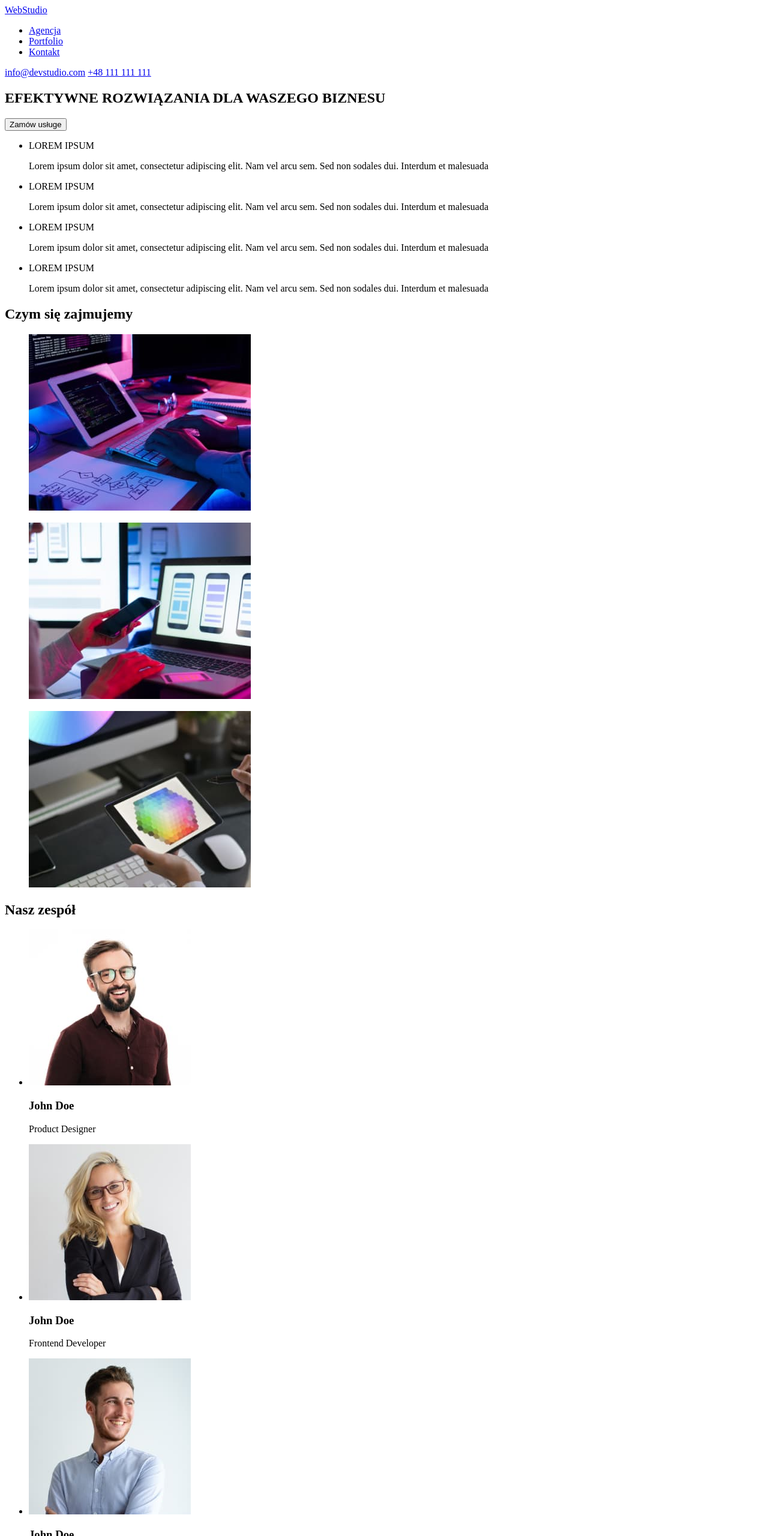
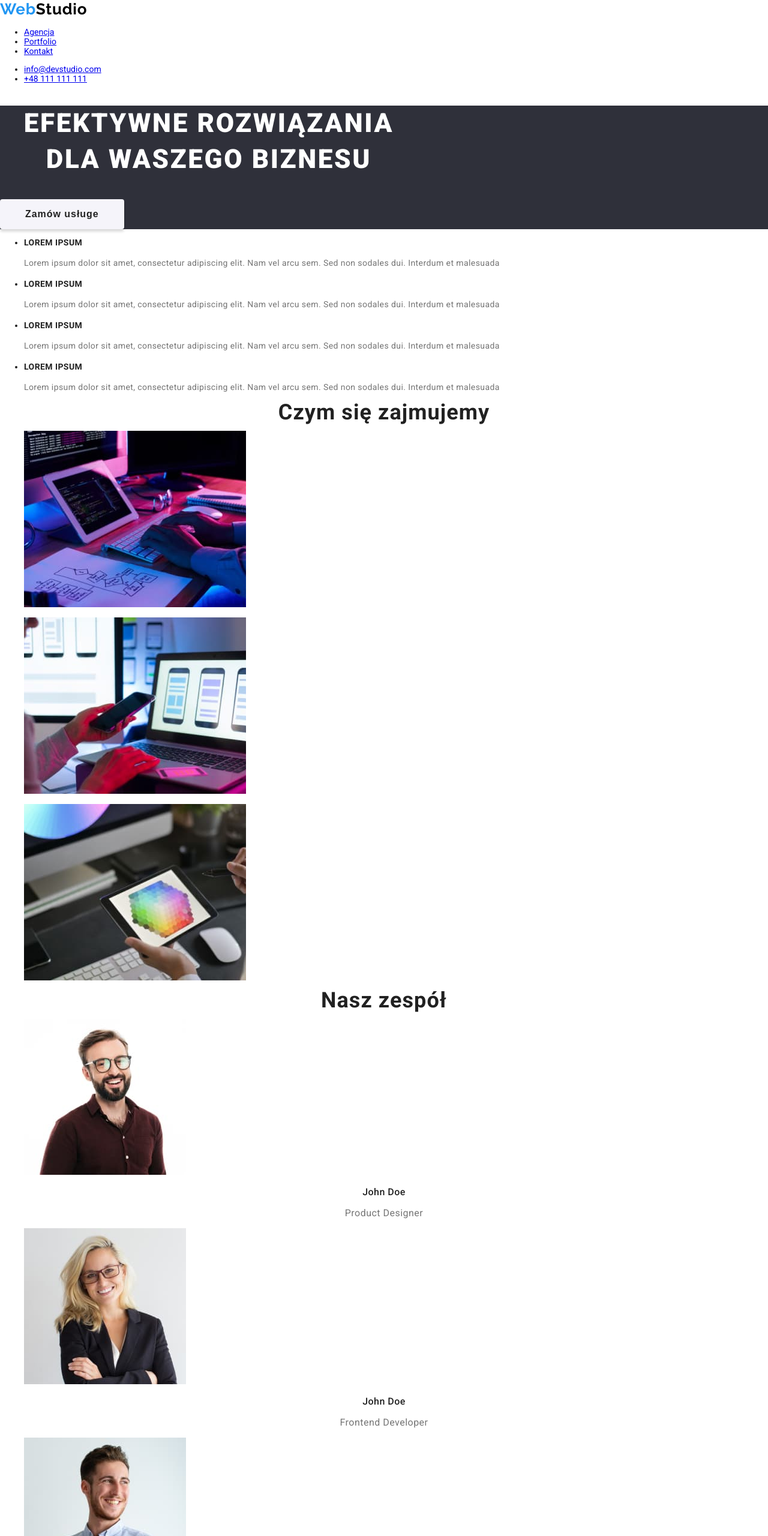
Before and after one commit to sylwiabruszewska/goit-markup-hw-02, a plain HTML site: page index.html in a window 1280 px wide. Shown: the top 2560 px of the page at 60% size. Drawn offline with Linux system fonts and the light colour scheme.

Commit message:
updated index file

```diff
--- a/index.html
+++ b/index.html
@@ -4,54 +4,77 @@
     <meta charset="UTF-8" />
     <meta http-equiv="X-UA-Compatible" content="IE=edge" />
     <meta name="viewport" content="width=device-width, initial-scale=1.0" />
+    <link rel="preconnect" href="https://fonts.googleapis.com" />
+    <link rel="preconnect" href="https://fonts.gstatic.com" crossorigin />
+    <link
+      href="https://fonts.googleapis.com/css2?family=Raleway:wght@700&family=Roboto:wght@400;500;700;900&display=swap"
+      rel="stylesheet"
+    />
+    <link rel="stylesheet" href="css/styles.css" />
     <title>Studio</title>
   </head>
   <body>
     <header>
-      <a href="index.html"><span>Web</span>Studio</a>
+      <a class="logo-text" href="index.html"
+        ><span class="logo-text-color">Web</span>Studio</a
+      >
       <nav>
         <ul>
-          <li><a href="#">Agencja</a></li>
-          <li><a href="#">Portfolio</a></li>
-          <li><a href="#">Kontakt</a></li>
+          <li><a class="main-nav-link" href="#">Agencja</a></li>
+          <li>
+            <a class="main-nav-link" href="./portfolio.html">Portfolio</a>
+          </li>
+          <li><a class="main-nav-link" href="#">Kontakt</a></li>
         </ul>
       </nav>
-      <a href="mailto:info@devstudio.com">info@devstudio.com</a>
-      <a href="tel:+48111111111">+48 111 111 111</a>
+      <ul>
+        <li>
+          <a class="main-nav-contact-link" href="mailto:info@devstudio.com"
+            >info@devstudio.com</a
+          >
+        </li>
+        <li>
+          <a class="main-nav-contact-link" href="tel:+48111111111"
+            >+48 111 111 111</a
+          >
+        </li>
+      </ul>
     </header>
     <main>
       <!-- HERO -->
-      <section>
-        <h1>EFEKTYWNE ROZWIĄZANIA DLA WASZEGO BIZNESU</h1>
-        <button type="button">Zamów usługe</button>
+      <section class="hero-section">
+        <h1 class="hero-heading">EFEKTYWNE ROZWIĄZANIA DLA WASZEGO BIZNESU</h1>
+        <button class="button-style button-hero" type="button">
+          Zamów usługe
+        </button>
       </section>
       <!-- OPIS -->
       <div>
         <ul>
           <li>
-            <p>LOREM IPSUM</p>
-            <p>
+            <p class="card-title">LOREM IPSUM</p>
+            <p class="card-text">
               Lorem ipsum dolor sit amet, consectetur adipiscing elit. Nam vel
               arcu sem. Sed non sodales dui. Interdum et malesuada
             </p>
           </li>
           <li>
-            <p>LOREM IPSUM</p>
-            <p>
+            <p class="card-title">LOREM IPSUM</p>
+            <p class="card-text">
               Lorem ipsum dolor sit amet, consectetur adipiscing elit. Nam vel
               arcu sem. Sed non sodales dui. Interdum et malesuada
             </p>
           </li>
           <li>
-            <p>LOREM IPSUM</p>
-            <p>
+            <p class="card-title">LOREM IPSUM</p>
+            <p class="card-text">
               Lorem ipsum dolor sit amet, consectetur adipiscing elit. Nam vel
               arcu sem. Sed non sodales dui. Interdum et malesuada
             </p>
           </li>
           <li>
-            <p>LOREM IPSUM</p>
-            <p>
+            <p class="card-title">LOREM IPSUM</p>
+            <p class="card-text">
               Lorem ipsum dolor sit amet, consectetur adipiscing elit. Nam vel
               arcu sem. Sed non sodales dui. Interdum et malesuada
             </p>
@@ -60,12 +83,12 @@
       </div>
       <!-- CZYM SIĘ ZAJMUJEMY -->
       <section>
-        <h2>Czym się zajmujemy</h2>
+        <h2 class="section-heading">Czym się zajmujemy</h2>
 
         <figure>
           <img
             src="images/work1.jpg"
-            alt="Programista pisze kod na komputerze"
+            alt="Człowiek pisze na klawiaturze"
             width="370"
             height="294"
           />
@@ -73,7 +96,7 @@
         <figure>
           <img
             src="images/work2.jpg"
-            alt="Projektant dostosowuje projekt do urządzeń mobilnych"
+            alt="Człowiek trzyma telefon"
             width="370"
             height="294"
           />
@@ -81,7 +104,7 @@
         <figure>
           <img
             src="images/work3.jpg"
-            alt="Projektant wybiera odpowiedni kolor z palety"
+            alt="Człowiek trzyma tablet"
             width="370"
             height="294"
           />
@@ -89,62 +112,80 @@
       </section>
       <!-- NASZ ZESPÓŁ -->
       <section>
-        <h2>Nasz zespół</h2>
-        <ul>
-          <li>
+        <h2 class="section-heading">Nasz zespół</h2>
+
+        <figure>
           <img
             src="images/our-staff1.jpg"
             alt="Mężczyzna w okularach"
             width="270"
             height="260"
           />
-            <h3>John Doe</h3>
-            <p>Product Designer</p>
-          </li>
-          <li>
+          <figcaption>
+            <h3 class="staff-section-heading">John Doe</h3>
+            <p class="staff-section-text">Product Designer</p>
+          </figcaption>
+        </figure>
+        <figure>
           <img
             src="images/our-staff2.jpg"
             alt="Kobieta w okularach"
             width="270"
             height="260"
           />
-            <h3>John Doe</h3>
-            <p>Frontend Developer</p>
-          </li>
-          <li>
+          <figcaption>
+            <h3 class="staff-section-heading">John Doe</h3>
+            <p class="staff-section-text">Frontend Developer</p>
+          </figcaption>
+        </figure>
+        <figure>
           <img
             src="images/our-staff3.jpg"
             alt="Mężczyzna w koszuli"
             width="270"
             height="260"
           />
-            <h3>John Doe</h3>
-            <p>Marketing</p>
-          </li>
-          <li>
+          <figcaption>
+            <h3 class="staff-section-heading">John Doe</h3>
+            <p class="staff-section-text">Marketing</p>
+          </figcaption>
+        </figure>
+        <figure>
           <img
             src="images/our-staff4.jpg"
             alt="Zdjęcie John Doe"
             width="270"
             height="260"
           />
-            <h3>John Doe</h3>
-            <p>UI Designer</p>
-          </li>
-        </ul>
+          <figcaption>
+            <h3 class="staff-section-heading">John Doe</h3>
+            <p class="staff-section-text">UI Designer</p>
+          </figcaption>
+        </figure>
       </section>
     </main>
-    <footer>
-      <a href="index.html"><span>Web</span>Studio</a>
+    <footer class="footer-section">
+      <a class="logo-text footer-logo-text" href="index.html"
+        ><span class="logo-text-color">Web</span>Studio</a
+      >
       <address>
         <ul>
           <li>
-            <a href="https://goo.gl/maps/DFV8Tzm6335KVXMM9" target="_blank"
+            <a
+              class="footer-links map-link"
+              href="https://goo.gl/maps/DFV8Tzm6335KVXMM9"
+              target="_blank"
               >m. Warszawa, Aleje Jerozolimskie 21</a
             >
           </li>
-          <li><a href="mailto:info@example.com">info@example.com</a></li>
-          <li><a href="tel:+48111111111">+48 111 111 111</a></li>
+          <li>
+            <a class="footer-links" href="mailto:info@example.com"
+              >info@example.com</a
+            >
+          </li>
+          <li>
+            <a class="footer-links" href="tel:+48111111111">+48 111 111 111</a>
+          </li>
         </ul>
       </address>
     </footer>
```
Lines whose indentation alone changed are shown as unchanged.
